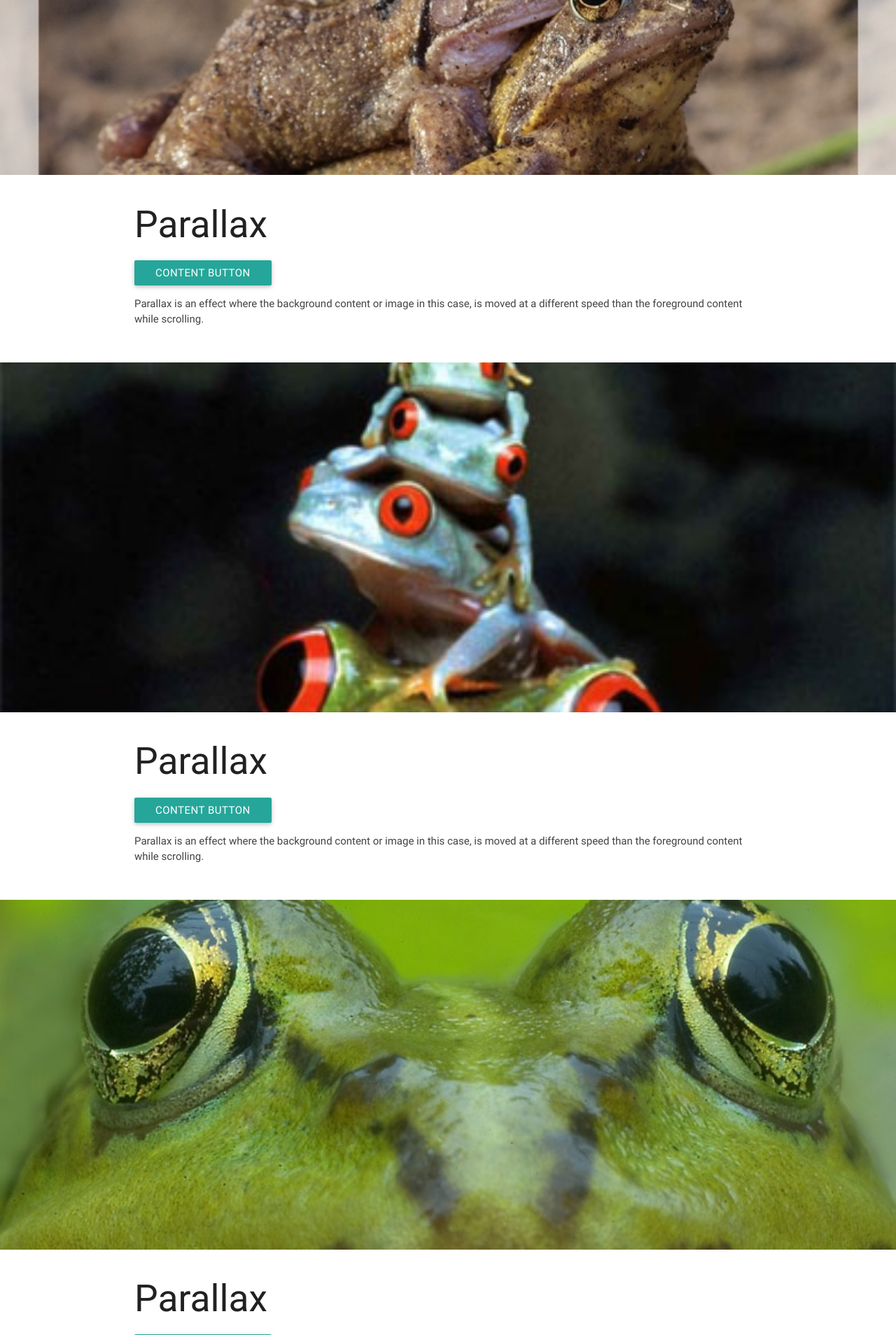
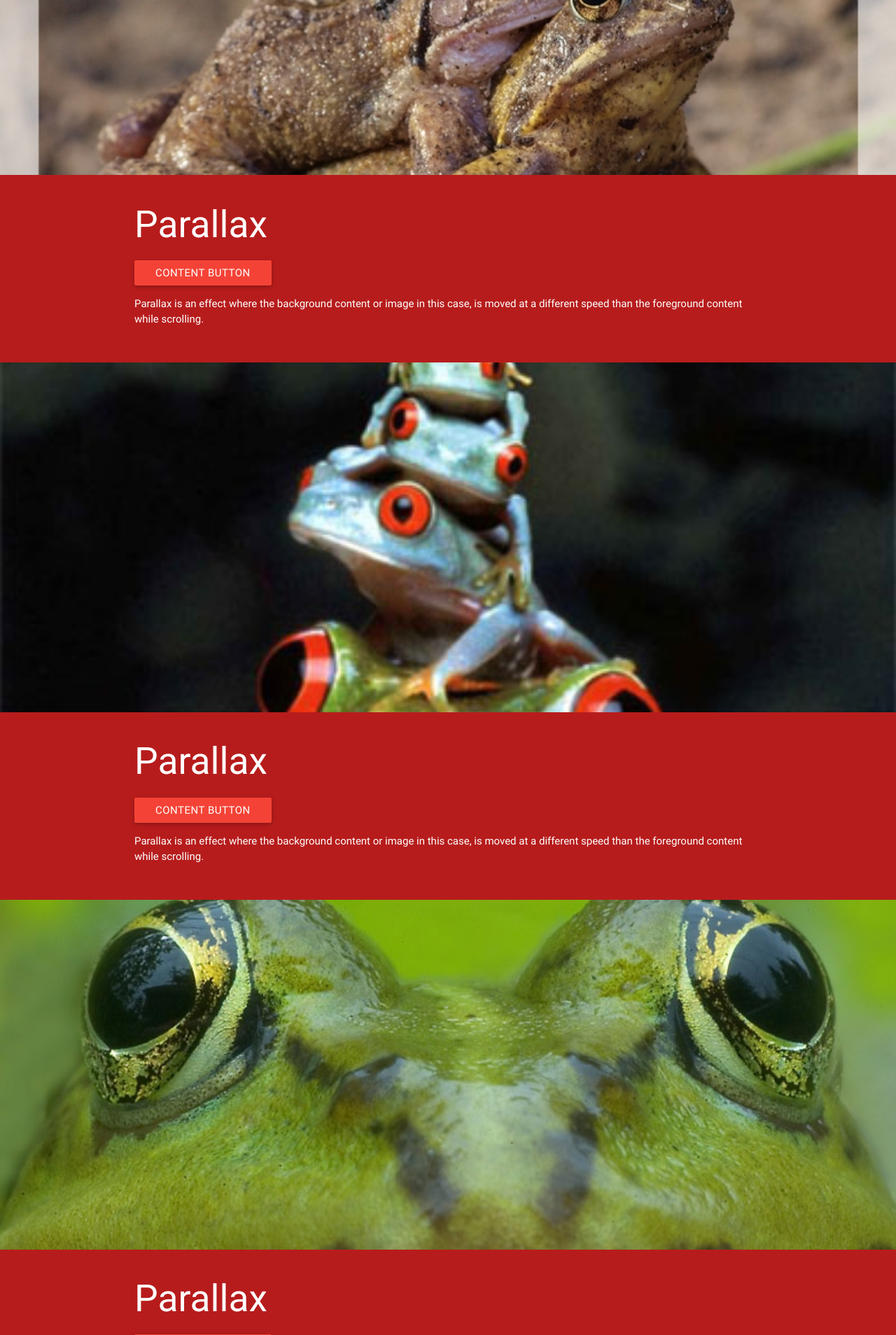
Before and after one commit to stijnana/checkpoint, a PHP site: page /index.php?page=projects in a window 1280 px wide. Shown: the part 314-2222 px from the top of the page at 70% size. Run offline with PHP 8.4, Linux system fonts and the light colour scheme; some libraries are stand-ins or nearby versions.

Commit message:
Kleuren veranderd projecten pagina

```diff
--- a/css/style.css
+++ b/css/style.css
@@ -22,3 +22,12 @@ h1 {
 
   color:white;
 }
+
+h2 {
+
+  color:white;
+}
+h5 {
+
+  color:white;
+}
--- a/views/footer.html
+++ b/views/footer.html
@@ -2,7 +2,7 @@
 <footer class="page-footer jaleuk">
     <div class="footer-copyright">
         <div class="container">
-            © 2016 Checkpoint
+            © 2016 Codepoint
         </div>
     </div>
 </footer>
--- a/views/projects.html
+++ b/views/projects.html
@@ -2,11 +2,11 @@
     <div class="parallax-container">
         <div class="parallax"><img src="images/placeholder1.jpg"></div>
     </div>
-    <div class="section white">
+    <div class="section red darken-4">
         <div class="row container">
             <h2 class="header">Parallax</h2>
-            <a class="waves-effect waves-light btn">CONTENT BUTTON</a>
-            <p class="grey-text text-darken-3 lighten-3">Parallax is an effect where the background content or image in this case, is moved at a different speed than the foreground content while scrolling.</p>
+            <a class="waves-effect red btn">CONTENT BUTTON</a>
+            <p class="white-text">Parallax is an effect where the background content or image in this case, is moved at a different speed than the foreground content while scrolling.</p>
            <div>
 
       <span class="bottom"></span>
@@ -19,11 +19,11 @@
     <div class="parallax-container">
         <div class="parallax"><img src="images/placeholder2.jpg"></div>
     </div>
-    <div class="section white">
+    <div class="section red darken-4">
         <div class="row container">
             <h2 class="header">Parallax</h2>
-            <a class="waves-effect waves-light btn">CONTENT BUTTON</a>
-            <p class="grey-text text-darken-3 lighten-3">Parallax is an effect where the background content or image in this case, is moved at a different speed than the foreground content while scrolling.</p>
+            <a class="waves-effect red btn">CONTENT BUTTON</a>
+            <p class="white-text">Parallax is an effect where the background content or image in this case, is moved at a different speed than the foreground content while scrolling.</p>
         </div>
     </div>
 
@@ -31,11 +31,11 @@
     <div class="parallax-container">
         <div class="parallax"><img src="images/placeholder3.jpg"></div>
     </div>
-    <div class="section white">
+    <div class="section red darken-4">
         <div class="row container">
             <h2 class="header">Parallax</h2>
-            <a class="waves-effect waves-light btn">CONTENT BUTTON</a>
-            <p class="grey-text text-darken-3 lighten-3">Parallax is an effect where the background content or image in this case, is moved at a different speed than the foreground content while scrolling.</p>
+            <a class="waves-effect red btn">CONTENT BUTTON</a>
+            <p class="white-text">Parallax is an effect where the background content or image in this case, is moved at a different speed than the foreground content while scrolling.</p>
         </div>
     </div>
 
@@ -43,11 +43,11 @@
     <div class="parallax-container">
         <div class="parallax"><img src="images/placeholder3.jpg"></div>
     </div>
-    <div class="section white">
+    <div class="section red darken-4">
         <div class="row container">
             <h2 class="header">Parallax</h2>
-            <a class="waves-effect waves-light btn">CONTENT BUTTON</a>
-            <p class="grey-text text-darken-3 lighten-3">Parallax is an effect where the background content or image in this case, is moved at a different speed than the foreground content while scrolling.</p>
+            <a class="waves-effect red btn">CONTENT BUTTON</a>
+            <p class="white-text">Parallax is an effect where the background content or image in this case, is moved at a different speed than the foreground content while scrolling.</p>
         </div>
     </div>
 
@@ -55,10 +55,10 @@
     <div class="parallax-container">
         <div class="parallax"><img src="images/placeholder3.jpg"></div>
     </div>
-    <div class="section white">
+    <div class="section red darken-4">
         <div class="row container">
             <h2 class="header">Parallax</h2>
-            <a class="waves-effect waves-light btn">CONTENT BUTTON</a>
-            <p class="grey-text text-darken-3 lighten-3">Parallax is an effect where the background content or image in this case, is moved at a different speed than the foreground content while scrolling.</p>
+            <a class="waves-effect red btn">CONTENT BUTTON</a>
+            <p class="white-text">Parallax is an effect where the background content or image in this case, is moved at a different speed than the foreground content while scrolling.</p>
         </div>
     </div>
```
Also changed, not shown: views/home.html (+11 -11 lines), 1 other file.
